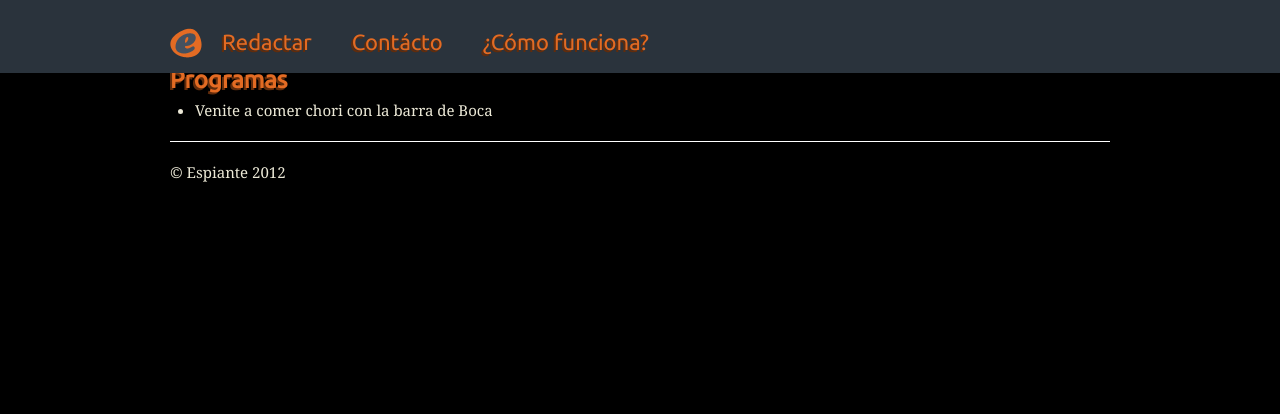
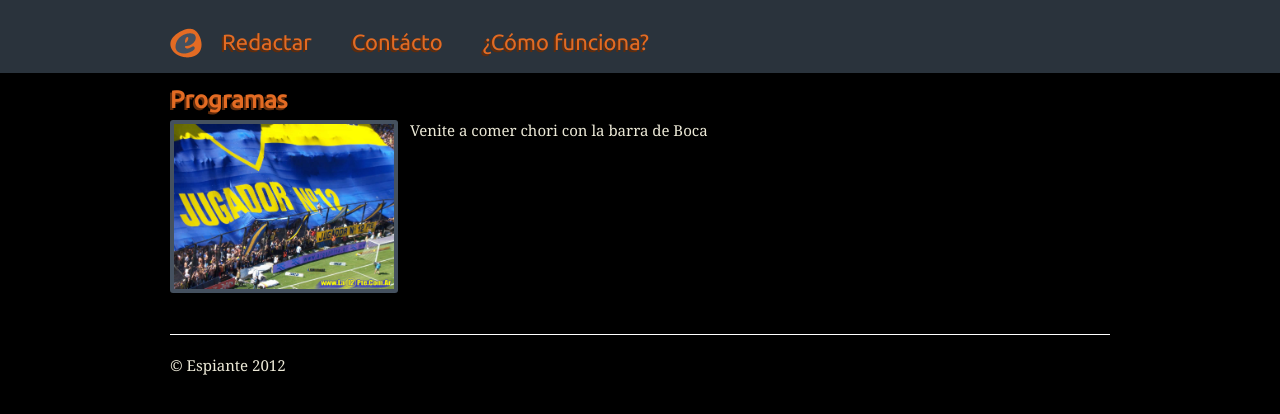
Before and after one commit to clodo/espiante, a Django app: page /programas/argento/zaraza/ in a window 1280 px wide. Shown: the top 414 px of the page. Run offline with Django 3.2, Linux system fonts and the light colour scheme; data comes from the database, SQL or seed files in the repository; parts of the project's set-up code (start-up, migrations or seed data) failed here and were passed over; some libraries are stand-ins or nearby versions.

Commit message:
listado de programas

```diff
--- a/programas/templates/base.html
+++ b/programas/templates/base.html
@@ -33,7 +33,7 @@
     <script type="text/javascript" src="{{ STATIC_URL }}js/jquery-1.7.2.min.js"></script>
     <script src="{{ STATIC_URL }}js/bootstrap.min.js"></script>
     <script type="text/javascript" src="{{ STATIC_URL }}js/slides.min.jquery.js"></script>
-    <script src="https://maps.googleapis.com/maps/api/js?key=AIzaSyBLzAU-t4T1iGDfYoT8nc29GFmT_OWWN0s&sensor=false"></script>
+    <script src="https://maps.googleapis.com/maps/api/js?key=AIzaSyBLzAU-AIzaSyCr7_jCWCFCA6K3_YoSOc1sQ2b7-ZDxfKo&sensor=false"></script>
 
 
     <script type="text/javascript">
--- a/programas/templates/home.html
+++ b/programas/templates/home.html
@@ -5,9 +5,9 @@
     <div class="hero-unit" id="search-container" style="margin-top: 40px;">
       <div id="search-lugar">
         <div align="center">
-          <h2>¿Qué querés hacer?</h2>
+          <h2>¿Elegí un destino?</h2>
           <form method="get" action="#" class="form-inline">
-            <input name="lugar" class="span4 search-query" type="text" placeholder="Comer, Bailar, Pasear">
+            <input name="lugar" class="span4 search-query" type="text" placeholder="Buenos Aires, Barcelona, Tokyo">
             <input type="submit" class="btn btn-primary" value="Buscar" id="search-button" />
           </form>
         </div>
--- a/programas/templates/programas.html
+++ b/programas/templates/programas.html
@@ -1,9 +1,20 @@
 {% extends "base.html" %}
 {% block body %}
-<h2>Programas</h2>
-<ul>
+
+<h2 style="margin-top: 20px;">Programas</h2>
+
 {% for programa in programas %}
-	<li>{{ programa.nombre }}</li>
+	<div class="row">
+		<div class="span3">
+            {% for foto in programa.imagenprograma_set.all|slice:":1" %}
+            	<img class="thumbnail" src="{{ MEDIA_URL }}{{ foto.imagen }}" />
+            {% endfor %}
+		</div>
+		<div class="span9">
+			{{ programa.nombre }}
+		</div>
+	</div>
+	<br />
 {% endfor %}
-</ul>
+
 {% endblock %}
```
